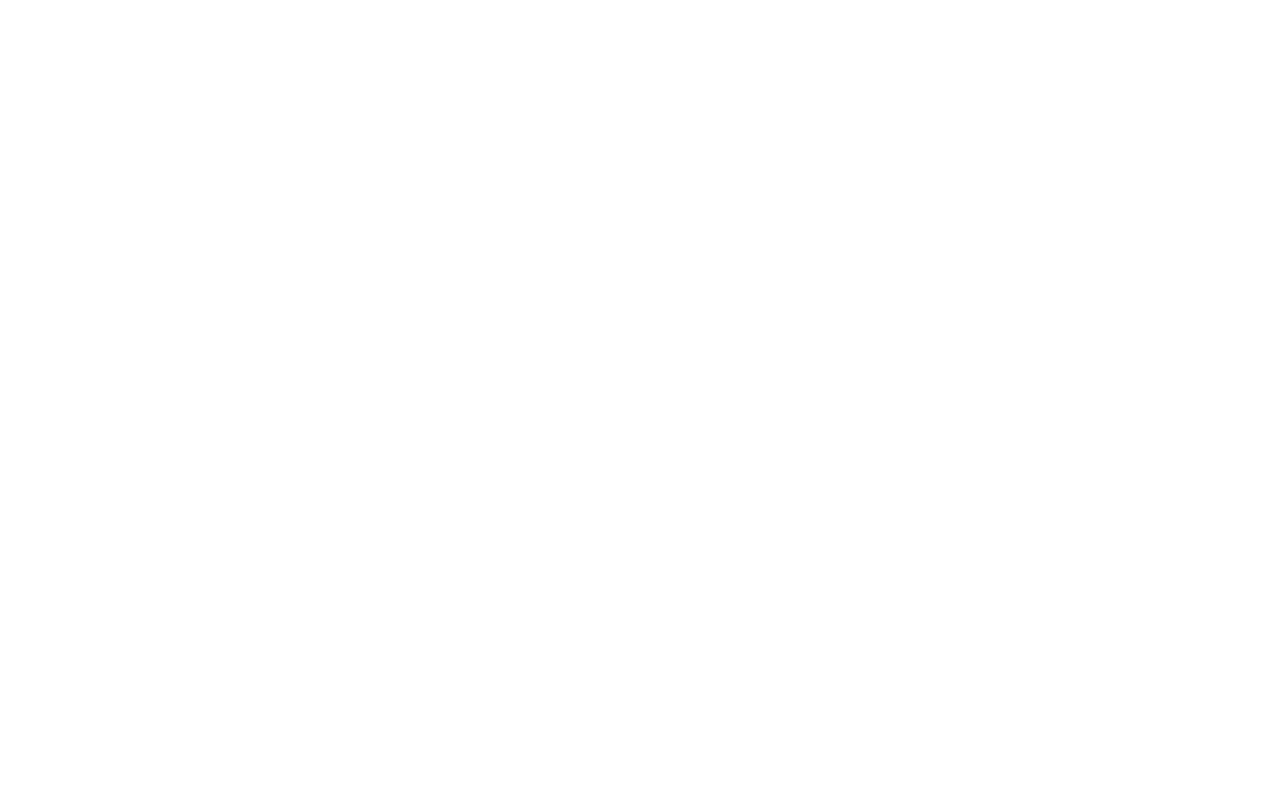
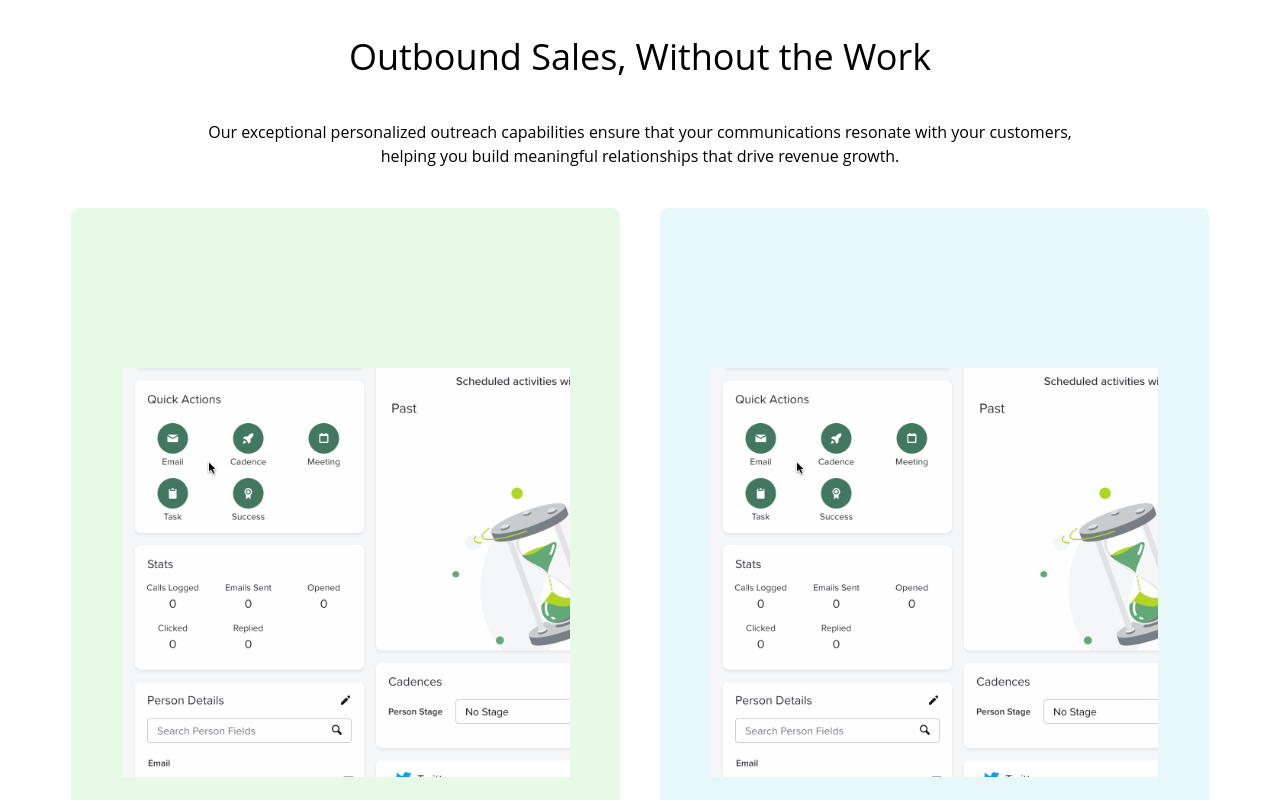
Before and after one commit to foullanifatimazohra/startup_nextjs_seo, a Next.js app: page / in a window 1280 px wide. Shown: the part 2500-3300 px from the top of the page. Before the commit the page ends 2446 px from the top, so only its background shows below. Built offline with nearby package versions, Linux system fonts and the light colour scheme.

Commit message:
feat : complete Outbound first part

```diff
--- a/app/page.tsx
+++ b/app/page.tsx
@@ -1,10 +1,12 @@
 import Main from "@/components/pages/home/main";
 import AboutUs from "@/components/pages/home/AboutUs";
+import OutboundSection from "@/components/pages/home/OutboundSection";
 export default function Home() {
   return (
     <div>
       <Main />
       <AboutUs />
+      <OutboundSection />
     </div>
   );
 }
--- /dev/null
+++ b/components/pages/home/OutboundSection.tsx
@@ -0,0 +1,39 @@
+import React from "react";
+import Text from "@/components/ui/Text";
+import Card from "./Card";
+import Image from "next/image";
+import asset from "../../../public/svg/asset-svg.svg";
+
+function OutboundSection() {
+  return (
+    <div className="container mx-auto my-28 text-center flex flex-col items-center gap-10 ">
+      <Text type="h2" content="Outbound Sales, Without the Work" />
+
+      <Text
+        type="p"
+        className="w-[100ch] text-center"
+        content="Our exceptional personalized outreach capabilities ensure that your communications resonate with your customers, helping you build meaningful relationships that drive revenue growth. "
+      />
+      <div className="flex gap-10">
+        <Card
+          rounded={true}
+          padding="py-40 px-5"
+          bgColor="bg-[#E6FAE6]"
+          extraClassName="flex items-center"
+        >
+          <Image src={asset} alt="Project" />
+        </Card>
+        <Card
+          rounded={true}
+          padding="py-40 px-5"
+          bgColor="bg-[#E6F8FA]"
+          extraClassName="flex items-center"
+        >
+          <Image src={asset} alt="Project" />
+        </Card>
+      </div>
+    </div>
+  );
+}
+
+export default OutboundSection;
```
Also changed, not shown: public/svg/asset-svg.svg (added).
